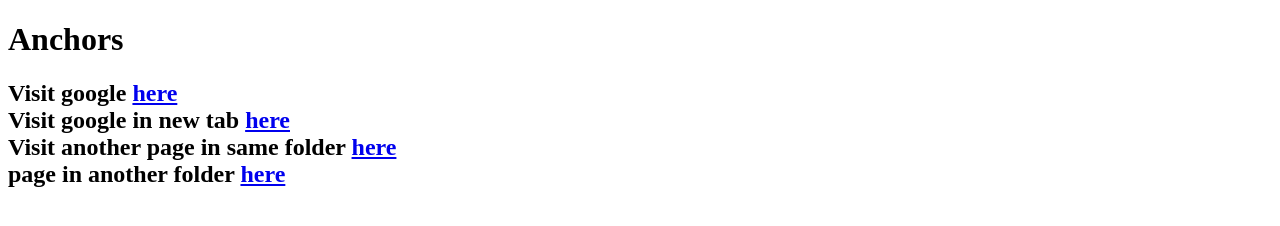
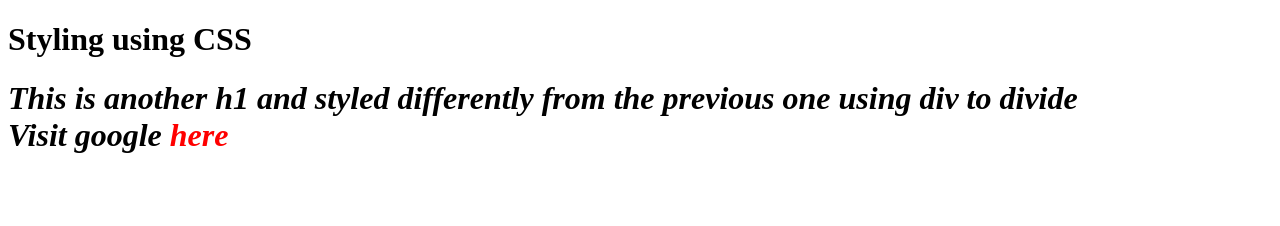
Before and after one commit to arjunporwal10/Learning-HTML5, a plain HTML site: page html5.html in a window 1280 px wide. Drawn offline with Linux system fonts and the light colour scheme.

Commit message:
first css complete

```diff
--- a/html5.html
+++ b/html5.html
@@ -3,15 +3,18 @@
     <head>
             <title>Playground</title>
             <meta charset="utf-8" />
+            <link rel="stylesheet" href="styling.css">
     </head>
     <body>
-        <h1><b>Anchors</b></h1>
-        <h2>
-            Visit google <a href="https://www.google.com/">here</a><br>
-            Visit google in new tab <a href="https://www.google.com/" target="_blank">here</a><br>
-            Visit another page in same folder <a href="newpage.html">here</a>
-            <br>page in another folder <a href="../index.html">here</a>
-        </h2>
+        <h1><b>Styling using CSS</b></h1>
+        <div>
+                <h1>
+                        This is another h1 and styled differently from the previous one using div to divide
+                       <br> Visit google <a href="https://www.google.com/">here</a>
+                    </h1>
+
+        </div>
+
     </body>
 
 
--- /dev/null
+++ b/styling.css
@@ -0,0 +1,6 @@
+a{
+    color:red;text-decoration: none;
+}
+div h1{
+    font-style: italic;
+}
```
